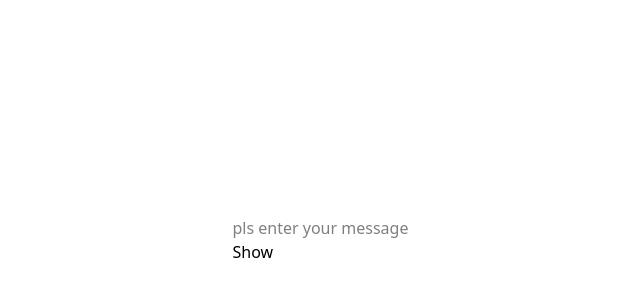
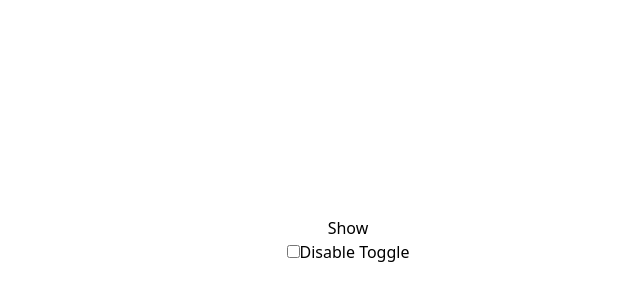
Before and after one commit to abhishekjmd/react-practice-problems, a React (Vite) app: page / in a window 1280 px wide. Shown: the part 160-460 px from the top of the page, without its empty margins (292-932 px from the left). Built offline with nearby package versions, Linux system fonts and the light colour scheme.

Commit message:
practice checkbox disable toggle

```diff
--- a/src/App.tsx
+++ b/src/App.tsx
@@ -19,6 +19,7 @@ import CounterToggle from "./problems/toggle/CounterToggle";
 import StepInputCounterToggle from "./problems/toggle/StepInputCounterToggle";
 import AutoHideToggle from "./problems/toggle/AutoHideToggle";
 import DynamicTextToggle from "./problems/toggle/DynamicTextToggle";
+import CheckboxDisableToggle from "./problems/toggle/CheckboxDisableToggle";
 
 export default function App() {
   return (
@@ -32,7 +33,8 @@ export default function App() {
         {/* <CounterToggle /> */}
         {/* <StepInputCounterToggle /> */}
         {/* <AutoHideToggle /> */}
-        <DynamicTextToggle />
+        {/* <DynamicTextToggle /> */}
+        <CheckboxDisableToggle />
       </div>
       {/* <div className="w-[100vw] bg-[#141C2F] lg:h-[100vh] min-h-[100vh] overflow-y-scroll flex justify-center items-center"> */}
       {/* <Accordian /> */}
--- /dev/null
+++ b/src/problems/toggle/CheckboxDisableToggle.tsx
@@ -0,0 +1,41 @@
+import { useState } from "react";
+
+export default function CheckboxDisableToggle() {
+  const [isVisible, setIsVisible] = useState(false);
+  const [isChecked, setIsChecked] = useState(false);
+  const handleVisibility = () => {
+    if (isChecked) return;
+    setIsVisible(!isVisible);
+  };
+  const handleCheckbox = () => {
+    setIsChecked(!isChecked);
+    setIsVisible(false);
+  };
+  return (
+    <div
+      style={{
+        display: "flex",
+        flexDirection: "column",
+        justifyContent: "center",
+        alignItems: "center",
+      }}
+    >
+      {isVisible && <p>Hello, there My name is Abhishek Tiwari</p>}
+      <div>
+        <button onClick={handleVisibility} disabled={isChecked}>
+          {isVisible ? "Hide" : "Show"}
+        </button>
+      </div>
+      <div>
+        <label>
+          <input
+            type="checkbox"
+            checked={isChecked}
+            onChange={handleCheckbox}
+          />
+          Disable Toggle
+        </label>
+      </div>
+    </div>
+  );
+}
--- a/src/problems/toggle/DynamicTextToggle.tsx
+++ b/src/problems/toggle/DynamicTextToggle.tsx
@@ -4,7 +4,7 @@ export default function DynamicTextToggle() {
   const [isVisible, setIsVisible] = useState(false);
   const [message, setMessage] = useState("");
   const handleVisibility = () => setIsVisible(!isVisible);
-  const handleInput = (value) => {
+  const handleInput = (value: string) => {
     setMessage(value);
   };
   return (
```
